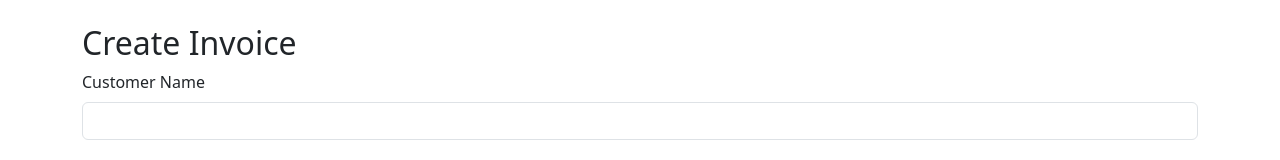
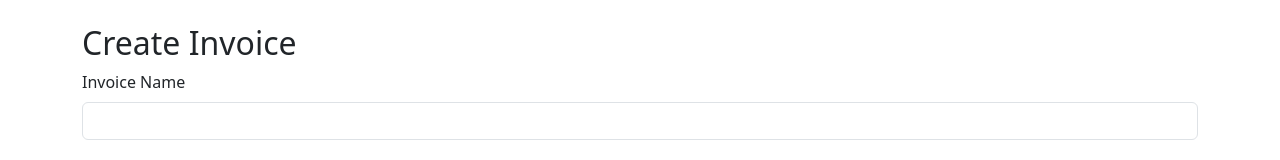
Before and after one commit to Rohit-Mangasule/Invoice-app-Frontend, a React (Vite) app: page /create in a window 1280 px wide. Shown: the top 160 px of the page. Built offline with nearby package versions, Linux system fonts and the light colour scheme.

Commit message:
Update label

```diff
--- a/src/CreateInvoice.jsx
+++ b/src/CreateInvoice.jsx
@@ -56,7 +56,7 @@ const CreateInvoice = () => {
       <h2>Create Invoice</h2>
       <form onSubmit={handleSubmit}>
         <div className="mb-3">
-          <label htmlFor="invoiceNumber" className="form-label">Customer Name</label>
+          <label htmlFor="invoiceNumber" className="form-label">Invoice Name</label>
           <input
             type="text"
             className="form-control"
```
